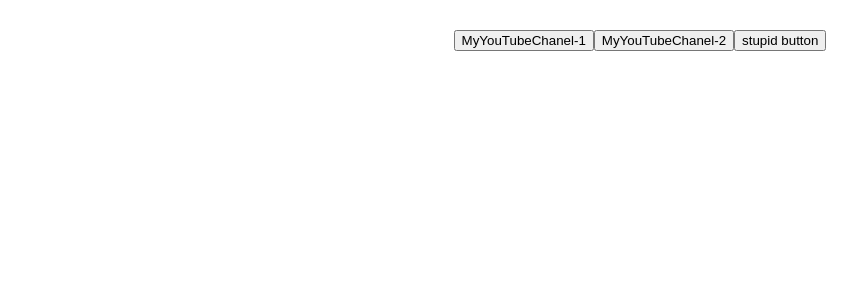
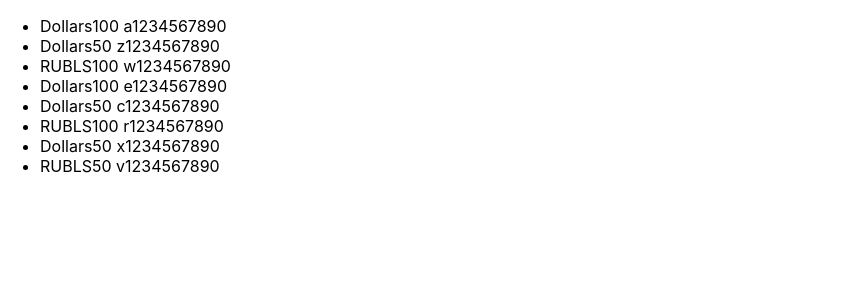
Before and after one commit to ValentainFomkin/HOMEWORKS, a React (Create React App) app: page / in a window 1280 px wide. Shown: the top 300 px of the page, without its empty margins (0-866 px from the left). Built offline with nearby package versions, Linux system fonts and the light colour scheme.

Commit message:
Creating list of money

```diff
--- a/src/App.tsx
+++ b/src/App.tsx
@@ -1,27 +1,31 @@
-import React from 'react';
+import React, {useState} from 'react';
 import './App.css';
-import {Button} from "./components/Button";
+
 
 export function App() {
-    const Button1Foo = (subscriber: string, age: number, address: string) => {
-        console.log(subscriber, age, address)
-    }
-    const Button2Foo = (subscriber: string, age: number) => {
-        console.log(subscriber, age)
-    }
-    const Button3Foo = () => {
-        console.log('im stupid button :(')
-    }
+    const [money, setMoney] = useState([
+        { banknote: 'Dollars', nominal: 100, number: ' a1234567890' },
+        { banknote: 'Dollars', nominal: 50, number: ' z1234567890' },
+        { banknote: 'RUBLS', nominal: 100, number: ' w1234567890' },
+        { banknote: 'Dollars', nominal: 100, number: ' e1234567890' },
+        { banknote: 'Dollars', nominal: 50, number: ' c1234567890' },
+        { banknote: 'RUBLS', nominal: 100, number: ' r1234567890' },
+        { banknote: 'Dollars', nominal: 50, number: ' x1234567890' },
+        { banknote: 'RUBLS', nominal: 50, number: ' v1234567890' },
+    ])
     return (
 
-        <div className='App'>
-            {/*<button>MyYouTubeChanel-1</button>*/}
-            {/*<button>MyYouTubeChanel-2</button>*/}
-
-            <Button name={'MyYouTubeChanel-1'} callBack={() => Button1Foo('im Vasya', 21, 'live in Minsk')}/>
-            <Button name={'MyYouTubeChanel-2'} callBack={() => Button2Foo('im Ivan', 23)}/>
-            <Button name={'stupid button'} callBack={Button3Foo}/>
-        </div>
+        <ul>
+            {money.map((objFromMoneyArr)=>{
+                return (
+                    <li>
+                        <span>{objFromMoneyArr.banknote}</span>
+                        <span>{objFromMoneyArr.nominal}</span>
+                        <span>{objFromMoneyArr.number}</span>
+                    </li>
+                )
+            })}
+        </ul>
 
     );
 }
```
